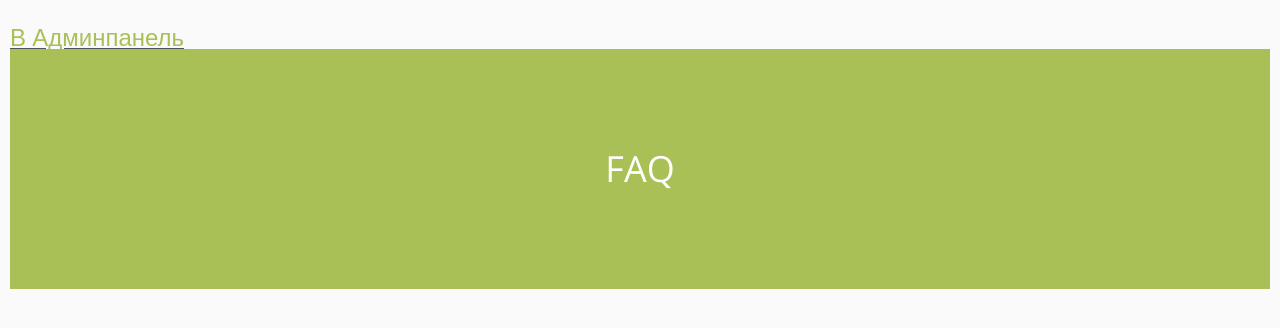
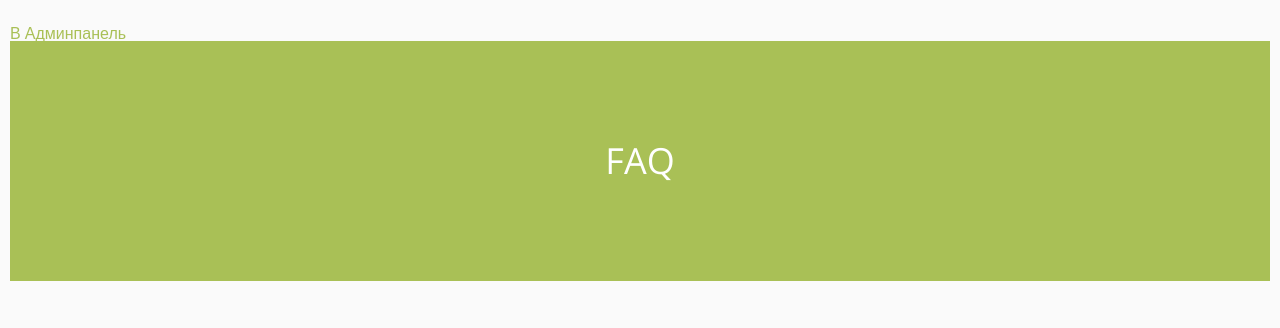
Before and after one commit to aligate/diplom, a PHP site: page /views/header.php in a window 1280 px wide. Shown: the top 328 px of the page. Run offline with PHP 8.4, Linux system fonts and the light colour scheme.

Commit message:
Update header.php

```diff
--- a/views/header.php
+++ b/views/header.php
@@ -14,7 +14,12 @@
 	<title>FAQ</title>
 </head>
 <body>
-<div><p style="text-decoration: underline;"><a href="?/admin/login">В Админпанель</a></p></div>
+ <div class="social-icons pull-right" style="float:left">
+<ul class="nav navbar-nav">
+<li><a href="?/admin/login"><i class="fa fa-angle-double-right"></i>В Админпанель</a></li>
+ </ul>
+ </div>
+<br>
 <header>
 	<h1>FAQ</h1>
 
```
